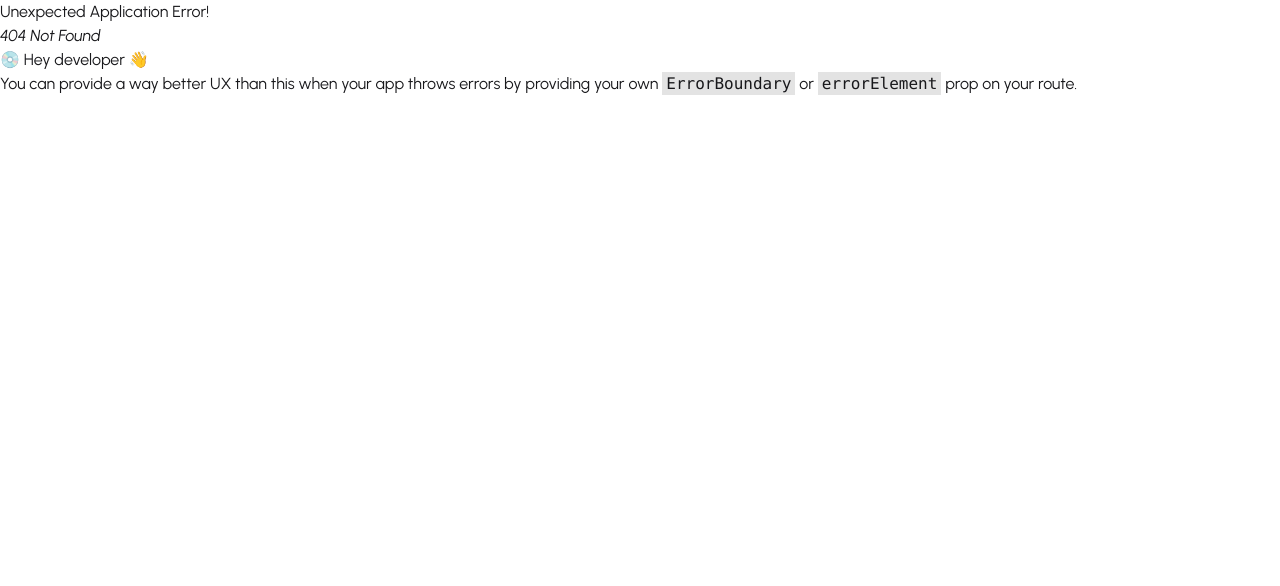
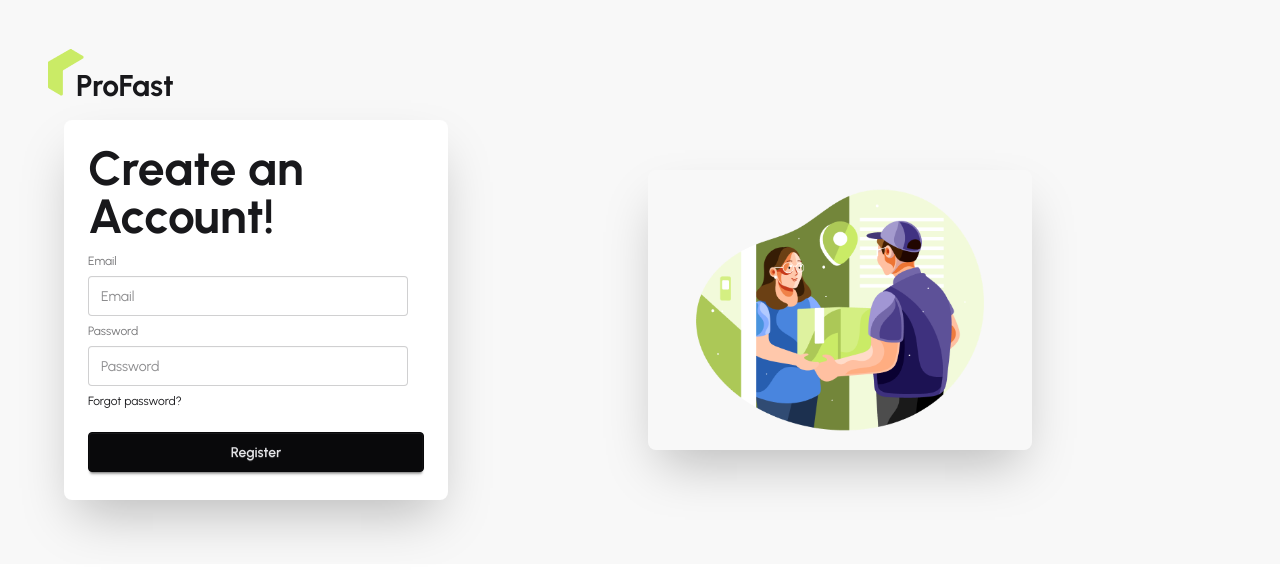
Before and after one commit to EmonMridha/Zap-Shift-Client, a React (Vite) app: page /register in a window 1280 px wide. Before the commit this address had no page. Shown: the top 586 px of the page. Built offline with nearby package versions, Linux system fonts and the light colour scheme.

Commit message:
added login and register pages

```diff
--- a/package.json
+++ b/package.json
@@ -15,6 +15,7 @@
     "react": "^19.2.0",
     "react-dom": "^19.2.0",
     "react-fast-marquee": "^1.6.5",
+    "react-hook-form": "^7.66.0",
     "react-icons": "^5.5.0",
     "react-responsive-carousel": "^3.2.23",
     "react-router": "^7.9.5",
--- /dev/null
+++ b/src/Layouts/AuthLayout.jsx
@@ -0,0 +1,25 @@
+import React from 'react';
+import { Outlet } from 'react-router';
+import authImg from '../assets/authImage.png'
+import ProFastLogo from '../Pages/Shared/ProfastLogo/ProFastLogo';
+
+const AuthLayout = () => {
+    return (
+        <div className="p-12 bg-base-200 ">
+            <ProFastLogo></ProFastLogo>
+            <div className="hero-content flex-col lg:flex-row-reverse">
+                <div className='flex-1'>
+                    <img
+                        src={authImg}
+                        className="max-w-sm rounded-lg shadow-2xl"
+                    />
+                </div>
+                <div className='flex-1'>
+                    <Outlet></Outlet>
+                </div>
+            </div>
+        </div>
+    );
+};
+
+export default AuthLayout;
--- /dev/null
+++ b/src/Pages/Authentication/Login/Login.jsx
@@ -0,0 +1,36 @@
+import React from 'react';
+import { useForm } from 'react-hook-form';
+
+const Login = () => {
+    const { register, handleSubmit, formState: { errors } } = useForm()
+
+    const onSubmit = data => {
+        console.log(data);
+    }
+    return (
+        <div>
+            <form onSubmit={handleSubmit(onSubmit)}>
+                <fieldset className="fieldset">
+
+                    <label className="label">Email</label>
+                    <input type="email" {...register('email',)} className="input" placeholder="Email" />
+
+                    <label className="label">Password</label>
+                    <input type="password" {...register('password', { required: true, minLength: 6 })} className="input" placeholder="Password" />
+                    {
+                        errors.password?.type === 'required' && <p className='text-red-500'>Password is required</p>
+                    }
+                    {
+                        errors.password?.type === 'minLength' && <p className='text-red-3s00'>Password must be 6 characters or longer</p>
+                    }
+
+                    <div><a className="link link-hover">Forgot password?</a></div>
+
+                </fieldset>
+                <button className="btn btn-neutral mt-4">Login</button>
+            </form>
+        </div>
+    );
+};
+
+export default Login;
--- /dev/null
+++ b/src/Pages/Authentication/Register/Register.jsx
@@ -0,0 +1,39 @@
+import React from 'react';
+import { useForm } from 'react-hook-form';
+
+const Register = () => {
+    const { register, handleSubmit, formState: { errors } } = useForm();
+    const onSubmit = data => {
+        console.log(data);
+    }
+    return (
+        <div className="card bg-base-100 w-full max-w-sm shrink-0 shadow-2xl">
+            <div className="card-body">
+                <h1 className="text-5xl font-bold">Create an Account!</h1>
+                <form onSubmit={handleSubmit(onSubmit)}>
+                    <fieldset className="fieldset">
+                        {/* email */}
+                        <label className="label">Email</label>
+                        <input type="email" {...register('email',
+                            { required: true })} className="input" placeholder="Email" />
+                        {
+                            errors.email?.type === 'required' && <p className='text-red-500'>Email is required</p>
+                        }
+                        {/* password */}
+                        <label className="label">Password</label>
+                        <input type="password" {...register('password', { required: true })} className="input" placeholder="Password" />
+                        {
+                            errors.password?.type === 'required' && <p className='text-red-500'>Password is required</p>
+                        }
+
+                        <div><a className="link link-hover">Forgot password?</a></div>
+                        <button className="btn btn-neutral mt-4">Register</button>
+                    </fieldset>
+                </form>
+            </div>
+        </div>
+
+    );
+};
+
+export default Register;
--- a/src/router/router.jsx
+++ b/src/router/router.jsx
@@ -1,6 +1,9 @@
 import { createBrowserRouter } from "react-router";
 import RootLayout from "../Layouts/RootLayout";
 import Home from "../Pages/Home/Home/Home";
+import Login from "../Pages/Authentication/Login/Login";
+import AuthLayout from "../Layouts/AuthLayout";
+import Register from "../Pages/Authentication/Register/Register";
 
 export const router = createBrowserRouter([
     {
@@ -14,4 +17,19 @@
             }
         ]
     },
+    {
+        path:'/',
+        Component: AuthLayout,
+        //Outlet routes
+        children: [
+            {
+                path:'/login',
+                Component: Login
+            },
+            {
+                path:'/register',
+                Component: Register
+            }
+        ]
+    }
 ]);
```
Also changed, not shown: 1 other file (tests, documents, lock files or other folders).
